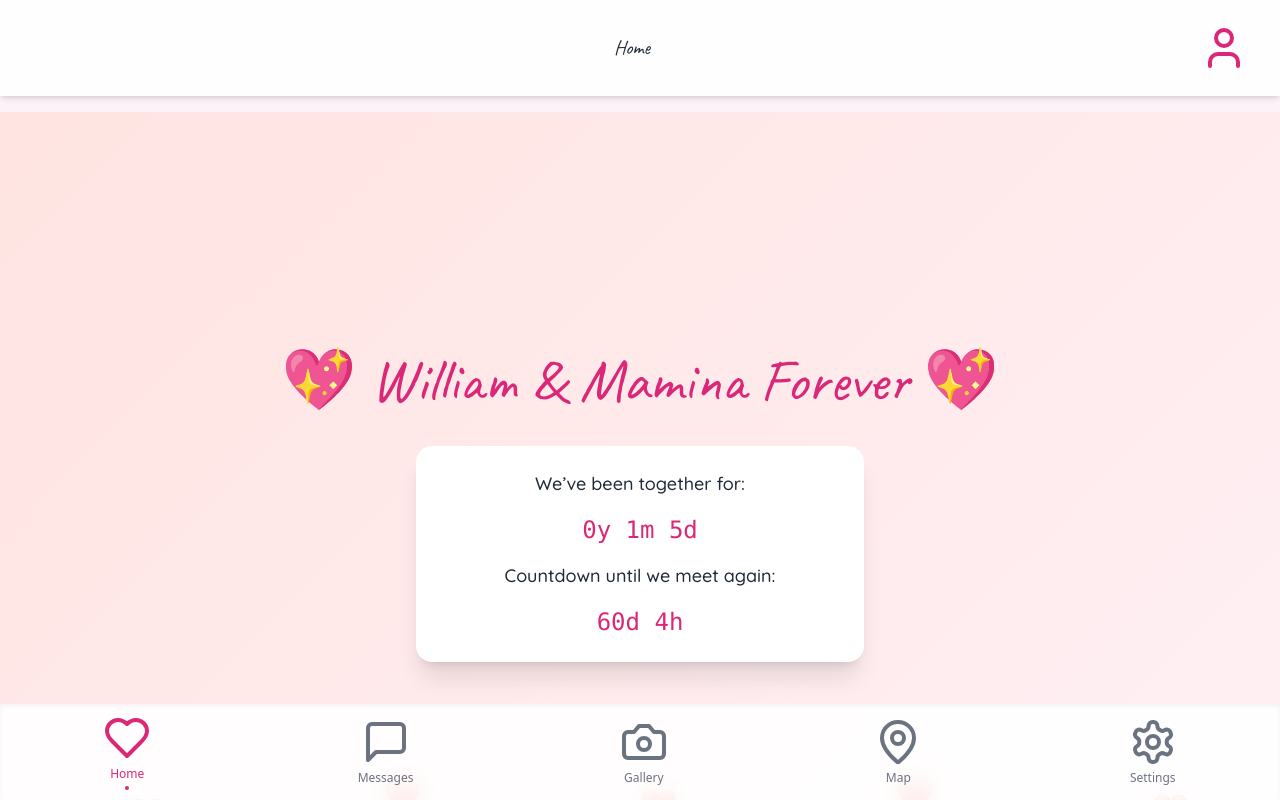
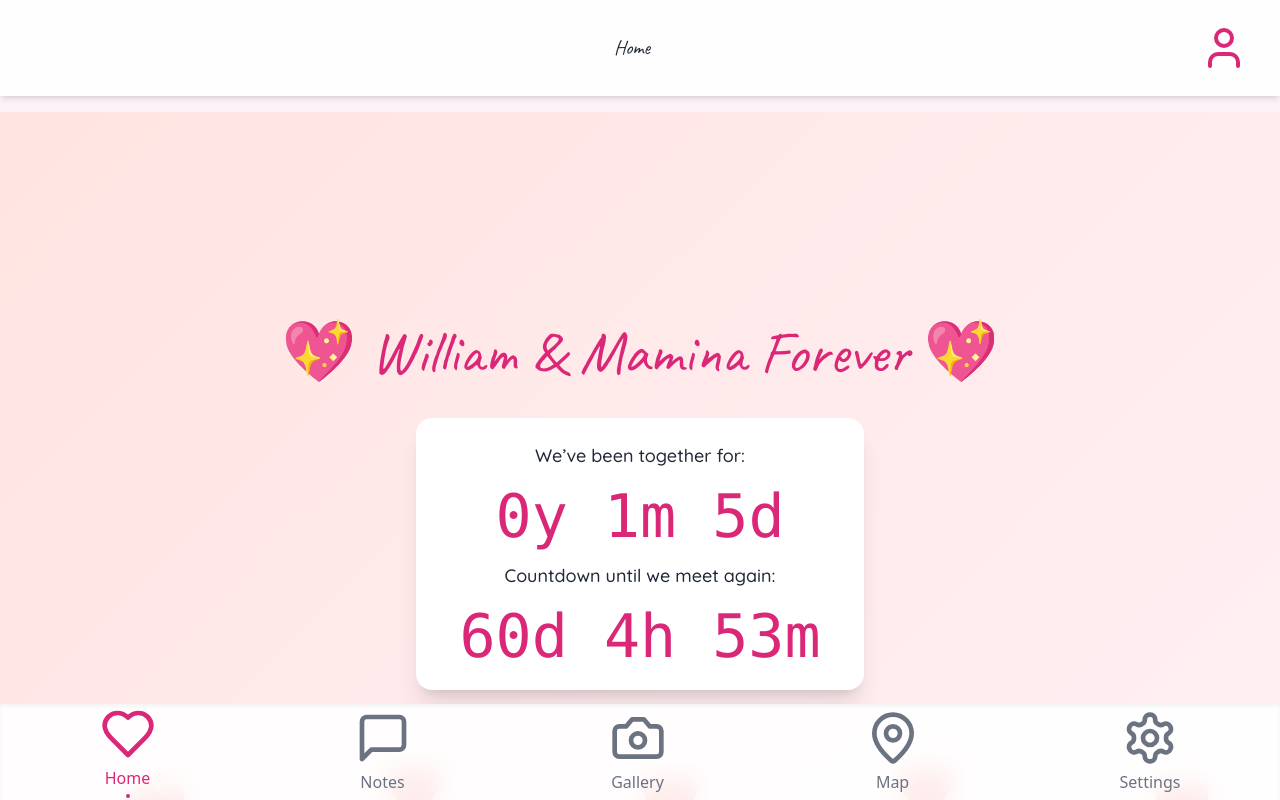
Before and after one commit to ui8966/WilliamAndMaminaForever-website, a React (Vite) app in the folder william-and-mamina-forever/: page / in a window 1280 px wide. Built offline with nearby package versions, Linux system fonts and the light colour scheme.

Commit message:
made text and numbers bigger, to see easier

```diff
--- a/william-and-mamina-forever/src/components/BottomNav.tsx
+++ b/william-and-mamina-forever/src/components/BottomNav.tsx
@@ -10,7 +10,7 @@ import {
 
 const items = [
   { to: '/', icon: Heart, label: 'Home' },
-  { to: '/messages', icon: MessageSquare, label: 'Messages' },
+  { to: '/messages', icon: MessageSquare, label: 'Notes' },
   { to: '/gallery', icon: Camera, label: 'Gallery' },
   { to: '/map', icon: MapPin, label: 'Map' },
   { to: '/settings', icon: Settings, label: 'Settings' },
@@ -33,10 +33,10 @@ export default function BottomNav() {
           key={i}
           to={to}
           className={({ isActive }) =>
-            `flex flex-col items-center text-gray-500 p-4 space-y-1 ${isActive ? 'text-pink-600' : ''}`
+            `flex flex-col items-center text-gray-500 p-5 space-y-1 ${isActive ? 'text-pink-600' : ''}`
      }        >
-          <Icon className="w-12 h-12" />
-          <span className="text-xs">{items[i].label}</span>
+          <Icon className="w-14 h-14" />
+          <span className="text-base">{items[i].label}</span>
           { /* Active indicator */ }
           <div
             className={`h-1 w-1 rounded-full bg-pink-600 mt-1 ${
--- a/william-and-mamina-forever/src/components/CountdownTimer.tsx
+++ b/william-and-mamina-forever/src/components/CountdownTimer.tsx
@@ -4,14 +4,15 @@ import { useEffect, useState } from 'react'
 // Your next meetup date (midnight local on July 9):
 const MEET_DATE = new Date('2025-07-09T00:00:00')
 
-interface Countdown { days: number; hours: number }
+interface Countdown { days: number; hours: number; minutes: number }
 
 function calculateCountdown(to: Date): Countdown {
   const now = Date.now()
   const delta = Math.max(0, to.getTime() - now)
   const days  = Math.floor(delta / (1000 * 60 * 60 * 24))
   const hours = Math.floor((delta % (1000 * 60 * 60 * 24)) / (1000 * 60 * 60))
-  return { days, hours }
+  const minutes = Math.floor((delta % (1000 * 60 * 60)) / (1000 * 60))
+  return { days, hours, minutes }
 }
 
 export default function CountdownTimer() {
@@ -25,8 +26,8 @@ export default function CountdownTimer() {
   }, [])
 
   return (
-    <div className="text-2xl font-mono text-pink-600">
-      {count.days}d {count.hours}h
+    <div className="text-4xl md:text-6xl font-mono text-pink-600">
+      {count.days}d {count.hours}h {count.minutes}m
     </div>
   )
 }
--- a/william-and-mamina-forever/src/components/FloatingHearts.tsx
+++ b/william-and-mamina-forever/src/components/FloatingHearts.tsx
@@ -14,7 +14,7 @@ export default function FloatingHearts() {
       {hearts.map((h, i) => (
         <div
           key={i}
-          className="absolute text-3xl animate-float-hearts"
+          className="absolute text-5xl animate-float-hearts"
           style={{
             left: h.left,
             bottom: '-2rem',
--- a/william-and-mamina-forever/src/components/TogetherTimer.tsx
+++ b/william-and-mamina-forever/src/components/TogetherTimer.tsx
@@ -40,8 +40,8 @@ export default function TogetherTimer() {
     return () => clearInterval(id)
   }, [])
 
-  return (
-    <div className="text-2xl font-mono text-pink-600">
+return (
+    <div className="text-4xl md:text-6xl font-mono text-pink-600">
       {diff.years}y {diff.months}m {diff.days}d
     </div>
   )
```
